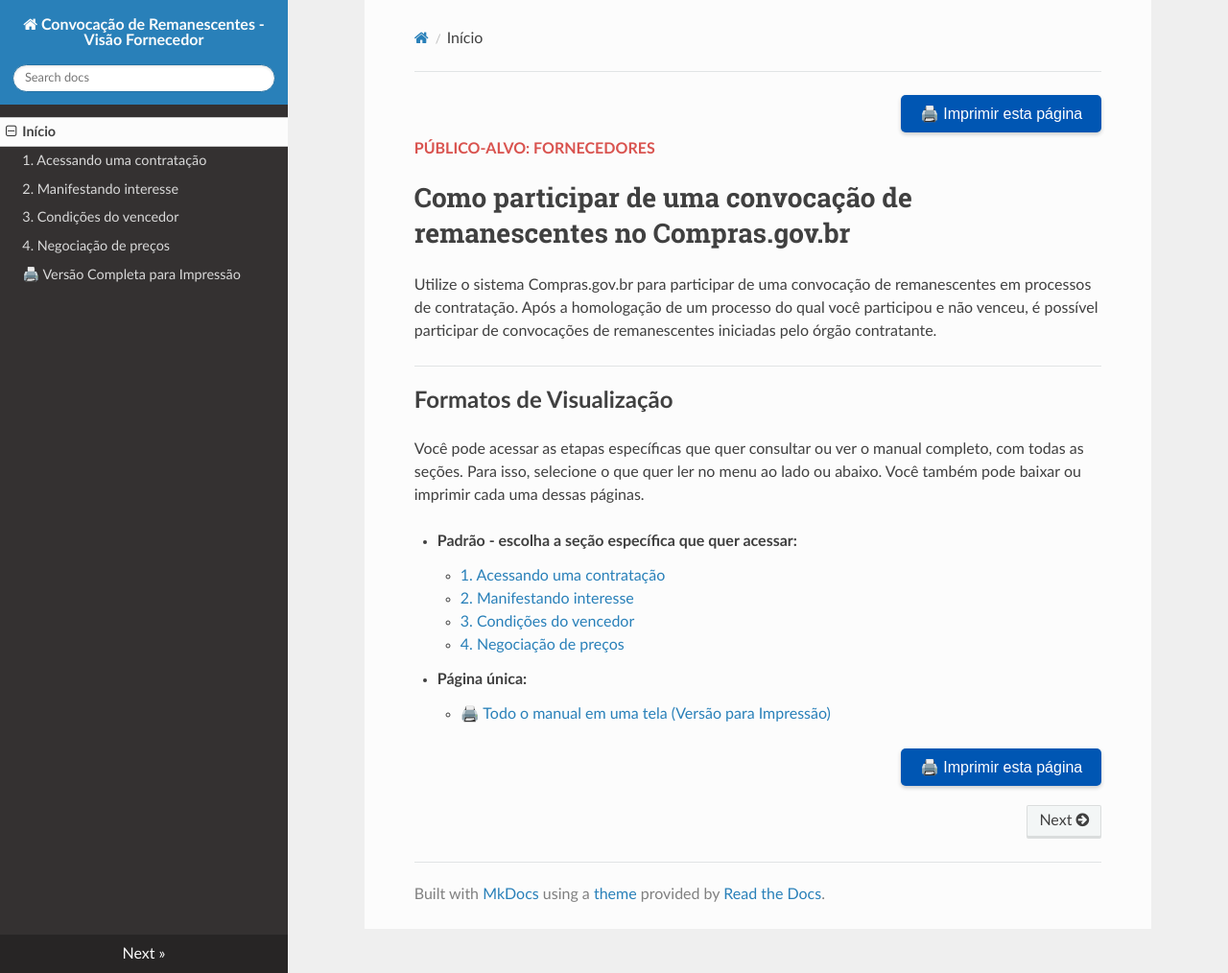
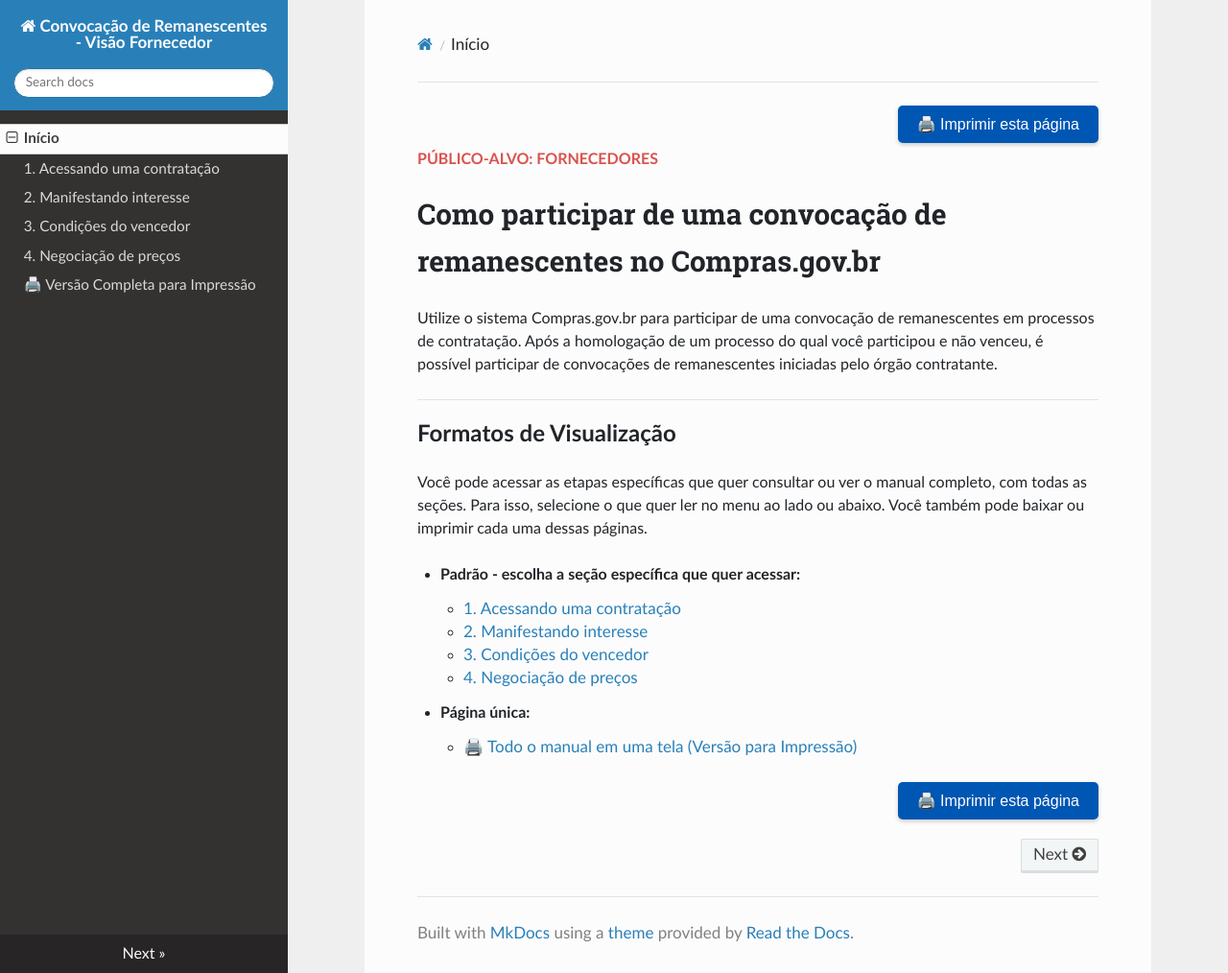
Before and after one commit to emilix10-bit/convocacao-de-remanescentes-fornecedor, an MkDocs documentation site: the page built from docs/index.md, in a window 1280 px wide and 1014 px high. Shown: the whole window at 96% size. Built offline with MkDocs 1.6.1, drawn with Linux system fonts in a browser that asks for light colours; nearby versions of some CDN libraries.

Commit message:
Enhance text accessibility in extra.css
Increases font size and line height for better readability.

```diff
--- a/docs/css/extra.css
+++ b/docs/css/extra.css
@@ -12,3 +12,11 @@
         padding: 10px !important;
     }
 }
+
+
+/* Melhora a acessibilidade e leitura do texto do manual */
+body, .md-content, .wy-nav-content {
+    font-size: 17px !important;       /* Aumenta o texto (o padrão da web costuma ser 14px-15px) */
+    line-height: 1.65 !important;     /* Dá mais espaço entre as linhas para não embaraçar a vista */
+    color: #212529 !important;        /* Escurece a cor do texto para dar mais contraste com o fundo */
+}
```
